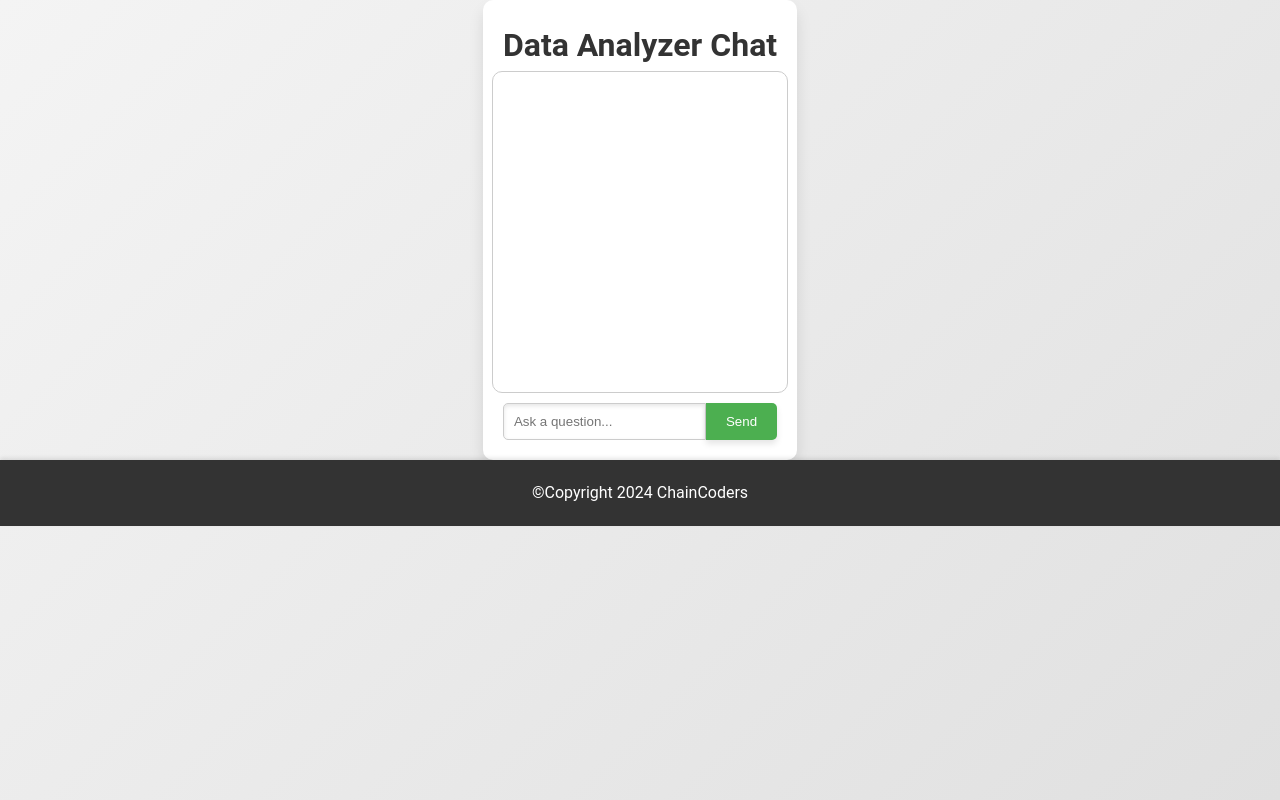
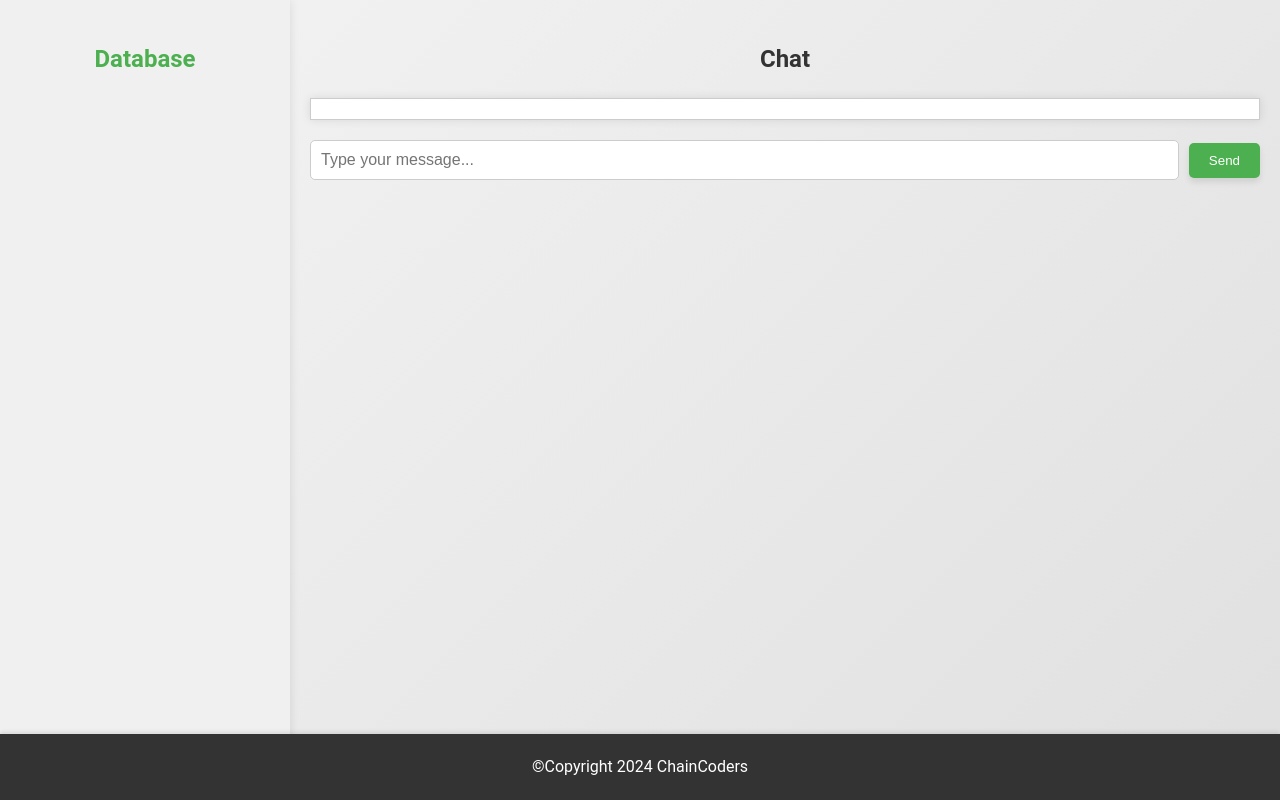
Before and after one commit to QwertyFusion/Database-Analyzer, a Node server app: page /chat in a window 1280 px wide. Run offline with Node 20, Linux system fonts and the light colour scheme.

Commit message:
Re-designed chat page

```diff
--- a/public/styles.css
+++ b/public/styles.css
@@ -115,60 +115,128 @@
 
 
 /* CHAT.EJS */
-#chat-container {
+#app {
     display: flex;
-    flex-direction: column;
-    align-items: center;
-    padding: 20px;
-    background: white;
-    border-radius: 10px;
-    box-shadow: 0 10px 15px rgba(0, 0, 0, 0.1);
-    margin: 20px;
-    max-width: 600px;
-    margin: 0 auto;
+    flex-direction: row;
+    min-height: 100vh;
 }
 
-#chat-box {
-    width: 100%;
-    height: 300px;
-    overflow-y: auto;
-    border: 1px solid #ccc;
-    border-radius: 10px;
-    padding: 10px;
-    margin-bottom: 10px;
+#sidebar {
+    width: 250px;
+    background-color: #f0f0f0;
+    padding: 20px;
+    box-shadow: 0 0 10px rgba(0, 0, 0, 0.1);
 }
 
-#messages {
+.sidebar-header {
+    text-align: center;
+    margin-bottom: 20px;
+}
+
+.sidebar-header h2 {
+    color: #4CAF50;
+}
+
+.sidebar-content {
+    overflow-y: auto;
+    max-height: calc(100vh - 120px);
+}
+
+#chat-container {
+    flex: 1;
+    padding: 20px;
+}
+
+#chat-header {
+    text-align: center;
+    margin-bottom: 20px;
+}
+
+#chat-messages {
+    max-height: calc(100vh - 250px);
+    overflow-y: auto;
+    padding: 10px;
+    border: 1px solid #ccc;
+    background-color: white;
+    box-shadow: 0 0 10px rgba(0, 0, 0, 0.1);
+}
+
+#chat-input-container {
     display: flex;
-    flex-direction: column;
+    align-items: center;
+    margin-top: 20px;
 }
 
 #chat-input {
-    display: flex;
-    width: 100%;
-}
-
-#chat-input input {
     flex: 1;
     padding: 10px;
     border: 1px solid #ccc;
-    border-radius: 5px 0 0 5px;
-    box-shadow: inset 0 2px 4px rgba(0, 0, 0, 0.1);
+    border-radius: 5px;
+    font-size: 16px;
 }
 
-#chat-input button {
-    padding: 10px 20px;
+#send-button {
     background-color: #4CAF50;
     color: white;
     border: none;
-    border-radius: 0 5px 5px 0;
+    padding: 10px 20px;
+    border-radius: 5px;
+    margin-left: 10px;
     cursor: pointer;
     box-shadow: 0 4px 6px rgba(0, 0, 0, 0.1);
     transition: background-color 0.3s, box-shadow 0.3s, transform 0.3s;
 }
 
-#chat-input button:hover {
+#send-button:hover {
     background-color: #45a049;
     box-shadow: 0 6px 8px rgba(0, 0, 0, 0.15);
     transform: translateY(-2px);
 }
+
+.chat-message {
+    margin-bottom: 10px;
+    padding: 10px;
+    border-radius: 5px;
+}
+
+.user-message {
+    background-color: #4CAF50;
+    color: white;
+    align-self: flex-end;
+}
+
+.response-message {
+    background-color: #f0f0f0;
+}
+
+@media (max-width: 768px) {
+    #app {
+        flex-direction: column;
+    }
+    #sidebar {
+        width: 100%;
+        padding: 10px;
+        box-shadow: none;
+        border-bottom: 1px solid #ccc;
+    }
+    #chat-container {
+        flex: 1;
+        padding: 10px;
+    }
+    #chat-messages {
+        max-height: calc(100vh - 120px);
+    }
+}
+
+
+/* FOOTER.EJS */
+footer {
+    text-align: center;
+    padding: 20px;
+    background-color: #333;
+    color: white;
+    box-shadow: 0 -2px 4px rgba(0, 0, 0, 0.1);
+    position: fixed;
+    bottom: 0;
+    width: 100%;
+}
--- a/server/views/chat.ejs
+++ b/server/views/chat.ejs
@@ -3,48 +3,94 @@
 <head>
     <meta charset="UTF-8">
     <meta name="viewport" content="width=device-width, initial-scale=1.0">
-    <title>Data Analyzer - Chat</title>
+    <title>Chat - Data Analyzer</title>
     <link rel="stylesheet" href="/styles.css">
 </head>
 <body>
+    <div id="app">
+        <div id="sidebar">
+            <div class="sidebar-header">
+                <h2>Database</h2>
+            </div>
+            <div class="sidebar-content">
+                <table id="databaseTable">
+                    <!-- CSV data will be populated here -->
+                </table>
+            </div>
+        </div>
         <div id="chat-container">
-        <h1>Data Analyzer Chat</h1>
-        <div id="chat-box">
-            <div id="messages"></div>
+            <div id="chat-header">
+                <h2>Chat</h2>
             </div>
-        <div id="chat-input">
-            <input type="text" id="user-input" placeholder="Ask a question..." />
+            <div id="chat-messages">
+                <!-- Chat messages will be populated here -->
+            </div>
+            <div id="chat-input-container">
+                <input type="text" id="chat-input" placeholder="Type your message...">
                 <button id="send-button">Send</button>
             </div>
         </div>
-    <footer>&copy;Copyright 2024 ChainCoders</footer>
+    </div>
+
+    <%- include('footer') %>
 
     <script>
         document.getElementById('send-button').addEventListener('click', sendMessage);
 
         function sendMessage() {
-            const input = document.getElementById('user-input').value;
-            if (input.trim() === '') return;
+            const input = document.getElementById('chat-input');
+            const message = input.value.trim();
 
-            const messageDiv = document.createElement('div');
-            messageDiv.textContent = input;
-            document.getElementById('messages').appendChild(messageDiv);
+            if (message) {
+                // Append user message to chat
+                const userMessageElement = document.createElement('div');
+                userMessageElement.className = 'chat-message user-message';
+                userMessageElement.textContent = message;
+                document.getElementById('chat-messages').appendChild(userMessageElement);
 
+                // Clear input
+                input.value = '';
+
+                // Send message to server
                 fetch('/ask', {
                     method: 'POST',
-                headers: { 'Content-Type': 'application/json' },
-                body: JSON.stringify({ question: input })
+                    headers: {
+                        'Content-Type': 'application/json'
+                    },
+                    body: JSON.stringify({ question: message })
                 })
                 .then(response => response.json())
                 .then(data => {
-                const responseDiv = document.createElement('div');
-                responseDiv.textContent = data.answer;
-                document.getElementById('messages').appendChild(responseDiv);
+                    // Append response to chat
+                    const responseMessageElement = document.createElement('div');
+                    responseMessageElement.className = 'chat-message response-message';
+                    responseMessageElement.textContent = data.answer;
+                    document.getElementById('chat-messages').appendChild(responseMessageElement);
                 })
-            .catch(error => console.error('Error:', error));
+                .catch(error => {
+                    console.error('Error:', error);
+                });
+            }
+        }
 
-            document.getElementById('user-input').value = '';
-        }
+        // Fetch and display CSV data
+        fetch('/get-csv-data')
+            .then(response => response.json())
+            .then(data => {
+                const table = document.getElementById('databaseTable');
+                data.forEach((row, index) => {
+                    const rowElement = document.createElement('tr');
+                    Object.values(row).forEach(cell => {
+                        const cellElement = document.createElement(index === 0 ? 'th' : 'td');
+                        cellElement.textContent = cell;
+                        rowElement.appendChild(cellElement);
+                    });
+                    table.appendChild(rowElement);
+                });
+            })
+            .catch(error => {
+                console.error('Error fetching CSV data:', error);
+            });
     </script>
 </body>
 </html>
--- /dev/null
+++ b/server/views/footer.ejs
@@ -0,0 +1 @@
+<footer>&copy;Copyright 2024 ChainCoders</footer>
--- a/server/views/index.ejs
+++ b/server/views/index.ejs
@@ -25,7 +25,7 @@
         </div>
         <button type="button" id="submit-button">Submit</button>
     </div>
-    <footer>&copy;Copyright 2024 ChainCoders</footer>
+    <%- include('footer') %>
 
     <script>
         document.getElementById('databaseFile').addEventListener('change', validateFile);
```
Lines whose indentation alone changed are shown as unchanged.
